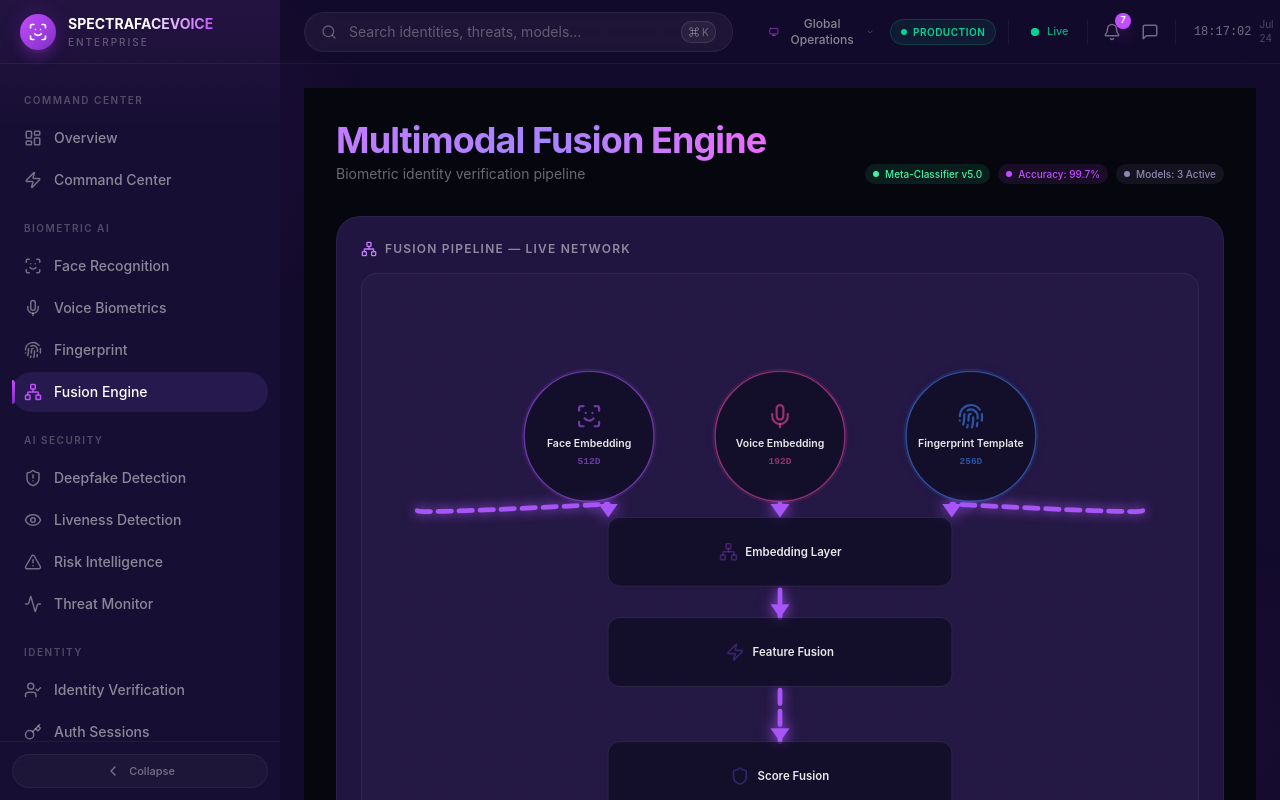
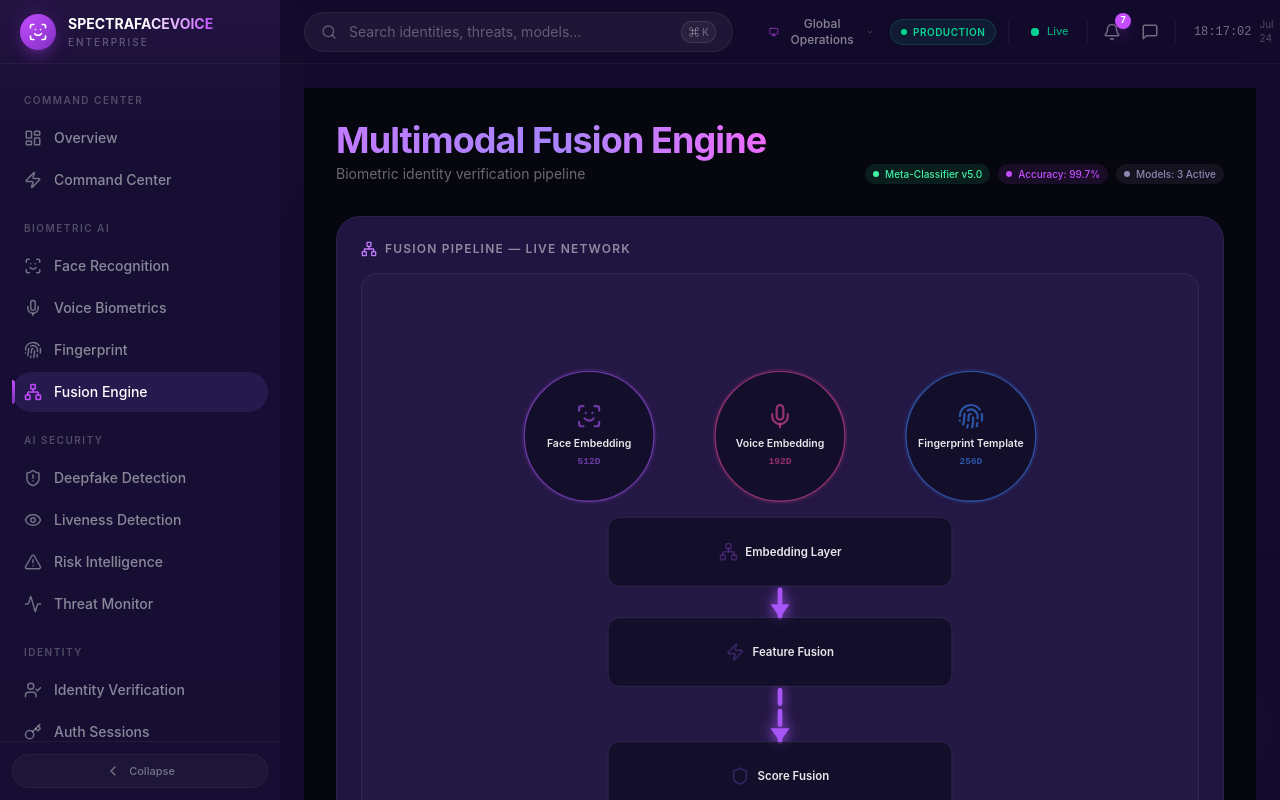
Before and after one commit to Aiyappacv/FACEVOICEDASHBOARD, a Next.js app: page /babyrumi/fusion-engine in a window 1280 px wide. Shown: the top 800 px of the page. Built offline with nearby package versions, Linux system fonts and the light colour scheme.

Commit message:
Remove converging arrows from input circles to Embedding Layer

```diff
--- a/src/app/babyrumi/fusion-engine/page.tsx
+++ b/src/app/babyrumi/fusion-engine/page.tsx
@@ -233,62 +233,6 @@ function FusionNetwork() {
             <rect rx="12" ry="12" width="100%" height="100%" />
           </clipPath>
         </defs>
-
-        {/* Row 0 → Row 1 arrows (three converging) - connect to box edges */}
-        {['face', 'voice', 'fingerprint'].map((id, i) => {
-          const node = networkNodes.find((n) => n.id === id)!;
-          const center = getNodeCenter(node);
-          const targetNode = networkNodes.find((n) => n.id === 'embedding')!;
-          const target = getNodeCenter(targetNode);
-
-          // Connect to box edges: face→left, voice→center, fingerprint→right
-          const edgeOffsets = [-targetNode.width / 2, 0, targetNode.width / 2];
-          const offsetX = edgeOffsets[i];
-          const startX = center.x + offsetX;
-          const endX = target.x + offsetX;
-          const startY = center.y + node.height / 2 + 8; // 8px gap from circle edge
-
-          return (
-            <motion.g
-              key={`arrow-${id}`}
-              initial={{ opacity: 0 }}
-              animate={{ opacity: 1 }}
-              transition={{ delay: 0.4 + i * 0.1, duration: 0.5 }}
-            >
-              <path
-                d={`M ${startX} ${startY} Q ${startX} ${(startY + target.y - targetNode.height / 2) / 2} ${endX} ${target.y - targetNode.height / 2 - 14}`}
-                stroke="#a855f7"
-                strokeWidth={5}
-                strokeDasharray="14 8"
-                strokeLinecap="round"
-                fill="none"
-                opacity="1"
-                filter="drop-shadow(0 0 6px #a855f7)"
-              >
-                <animate
-                  attributeName="stroke-dashoffset"
-                  from="44"
-                  to="0"
-                  dur="0.8s"
-                  repeatCount="indefinite"
-                />
-              </path>
-              <polygon
-                points={`${endX - 10},${target.y - targetNode.height / 2 - 14} ${endX + 10},${target.y - targetNode.height / 2 - 14} ${endX},${target.y - targetNode.height / 2}`}
-                fill="#a855f7"
-                opacity="1"
-                filter="drop-shadow(0 0 8px #a855f7)"
-              >
-                <animate
-                  attributeName="opacity"
-                  values="0.8;1;0.8"
-                  dur="0.8s"
-                  repeatCount="indefinite"
-                />
-              </polygon>
-            </motion.g>
-          );
-        })}
 
         {/* Vertical arrows between pipeline stages - centered for alignment */}
         {([
```
